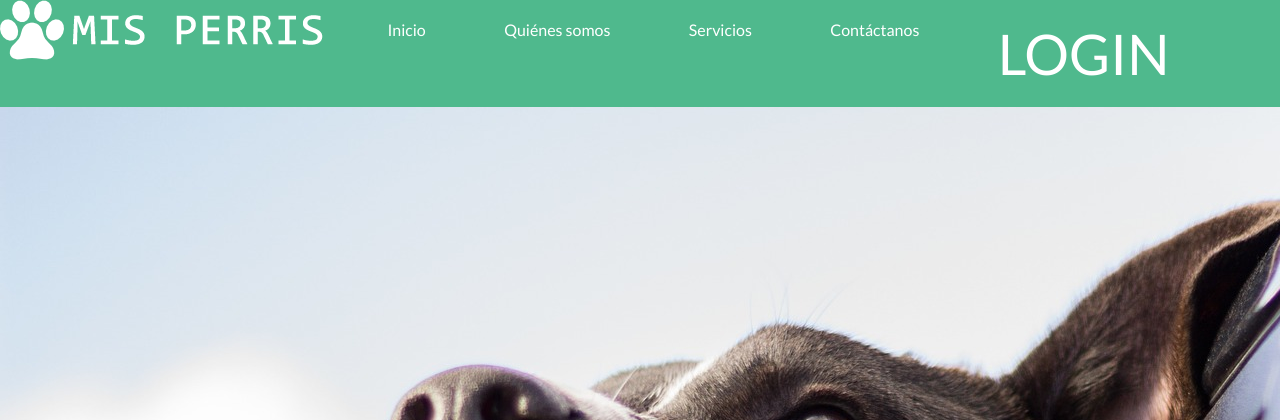
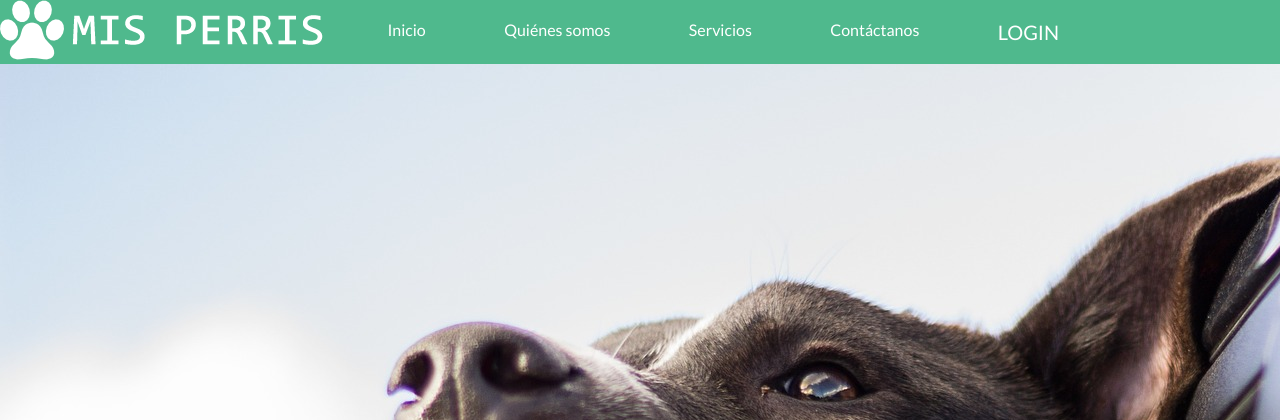
Before and after one commit to KoniAltamirano/Mis-Perris, a Django app: page / in a window 1280 px wide; the page is wider, and only the part inside the window is pictured. Shown: the top 420 px of that part. Run offline with Django 3.2, Linux system fonts and the light colour scheme; some libraries are stand-ins or nearby versions; some web fonts are replaced.

Commit message:
Botón login #3

```diff
--- a/misperris/blog/templates/blog/Main.html
+++ b/misperris/blog/templates/blog/Main.html
@@ -46,7 +46,7 @@
                             <li>
                                 <a href="#">Contáctanos</a>
                             </li>
-                            <li style="font-size:56px">
+                            <li style="font-size:20px">
                                 <a href="Registro.html">LOGIN</a>
                             </li>
                         </ul>
```
